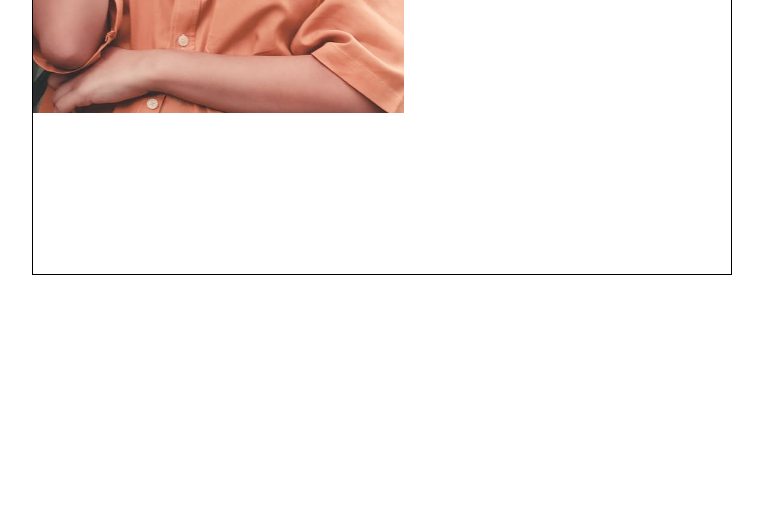
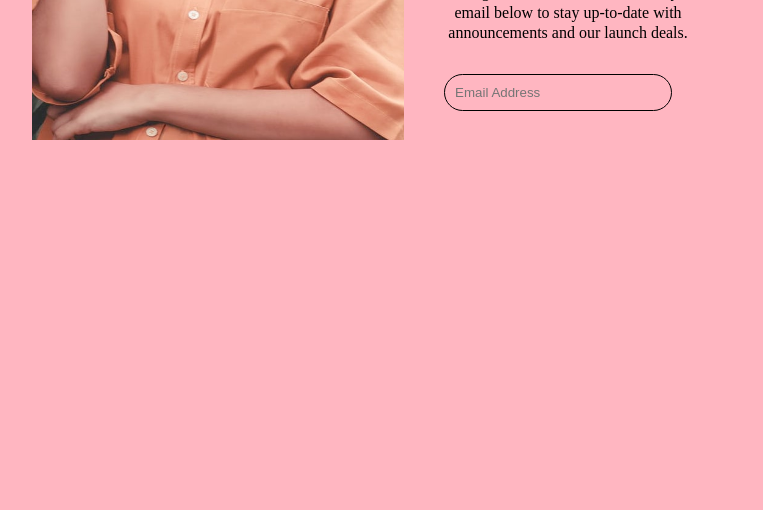
Before and after one commit to hsteele-creator/base-apparel-coming-soon, a plain HTML site: page index.html in a window 1280 px wide. Shown: the part 475-985 px from the top of the page, without its empty margins (258-1021 px from the left). Before the commit the page ends 901 px from the top, so only its background shows below. Drawn offline with Linux system fonts and the light colour scheme.

Commit message:
finished project

```diff
--- a/style.css
+++ b/style.css
@@ -2,13 +2,14 @@
     margin: 0;
     padding: 0;
     box-sizing: border-box;
+    background-color: lightpink;
 }
 
-
-
 .container {
-    height: 90%;
-    width: 375px;
+    width: 100%;
+    height: 100%;
+    max-width: 375px;
+    max-width: 700px;
     position: absolute;
     top: 50%;
     left: 50%;
@@ -48,7 +49,7 @@ p {
     border-radius: 20px;
     width: 100%;
     padding: 10px;
-    border: 1px solid lightgrey;
+    border: 1px solid;
     margin: 20px;
 }
 
@@ -79,10 +80,9 @@ p {
         margin-left: auto;
         margin-right: auto;
         width: 700px;
-        height: 700px;
+        height: 430px;
         display: flex;
-        background-color: white;
-        border: 1px solid black;
+        background-color: lightpink;
     }
 
     .container svg {
@@ -91,12 +91,18 @@ p {
 
     .top {
         background-image: url("images/hero-desktop.jpg");
+        background-size: 100% 430px;
         width: 100vw;
         height: 100vh;
-        margin: 50px 0;
     }
 
     .bottom{
         padding: 100px 20px;
     }
+
+    .form {
+        width: 100%;
+    }
+
+
 }
```
